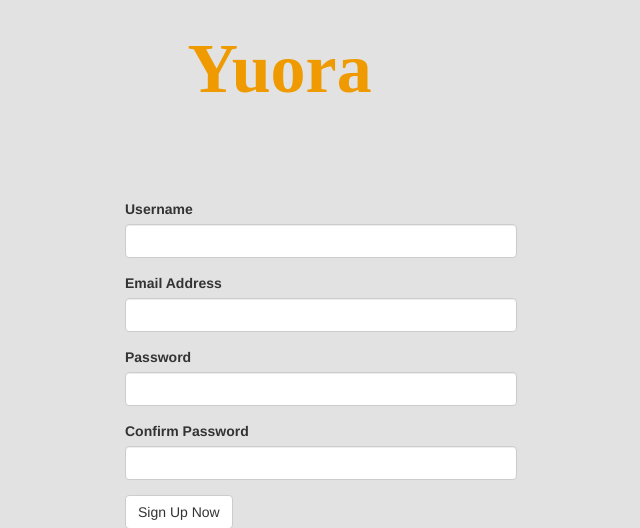
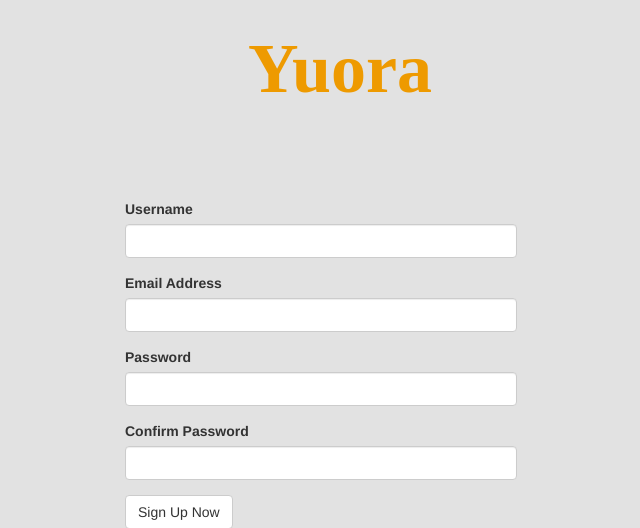
Before and after one commit to ywang04/flask-blog, a Flask app: page /auth/register in a window 1280 px wide. Shown: the part 51-579 px from the top of the page, without its empty margins (300-940 px from the left). Run offline with Flask 2, Linux system fonts and the light colour scheme; some libraries are stand-ins or nearby versions.

Commit message:
Chang style of Yuora logo on Login and register page

```diff
--- a/app/static/styles.css
+++ b/app/static/styles.css
@@ -316,28 +316,18 @@ h1 {
 
 }
 
-.login-header{
+
+.logo{
 
     font-size: 70px;
     /*margin-left: 40%;*/
     font-family: "Microsoft YaHei";
     font-weight: bolder;
     color: #EE9A00;
-    width: 305px;
-    margin: 0 auto;
+    /*width: 305px;*/
+    text-align: center;
+    margin: 0;
 
-}
-
-
-.register-header{
-
-    font-size: 70px;
-    /*margin-left: 40%;*/
-    font-family: "Microsoft YaHei";
-    font-weight: bolder;
-    color: #EE9A00;
-    width: 305px;
-    margin: 0 auto;
 }
 
 .auth-login{
--- a/app/templates/auth/login.html
+++ b/app/templates/auth/login.html
@@ -6,7 +6,7 @@
 
 {% block page_content %}
 
-    <div class="login-header">Yuora</div>
+    <div class="logo">Yuora</div>
 
 <div class="auth-login">
 
--- a/app/templates/auth/register.html
+++ b/app/templates/auth/register.html
@@ -2,20 +2,19 @@
 
 {% import "bootstrap/wtf.html" as wtf %}
 
-{% block title %}Yuora - Register{% endblock %}
+{% block title %}Yuora | Register{% endblock %}
 
 {% block page_content %}
 
 
-    <div class="register-header">Yuora</div>
+    <div class="logo">Yuora</div>
 
 
-<div class="auth-register">
+    <div class="auth-register">
         <div class="col-md-11">
-
             {{ wtf.quick_form(form) }}
         </div>
-</div>
+    </div>
 
 
 {% endblock %}
```
